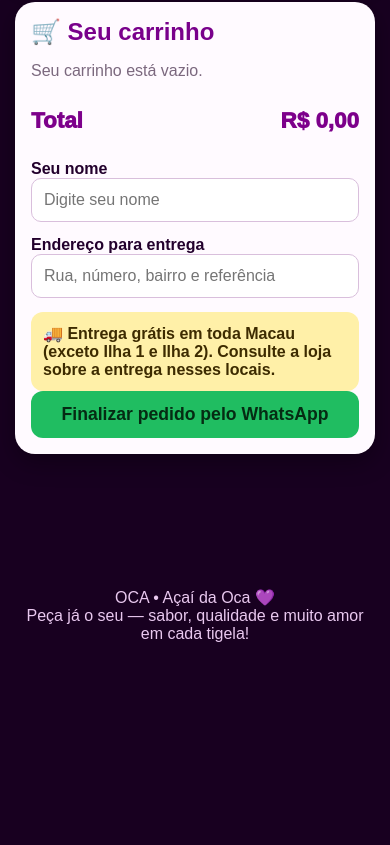
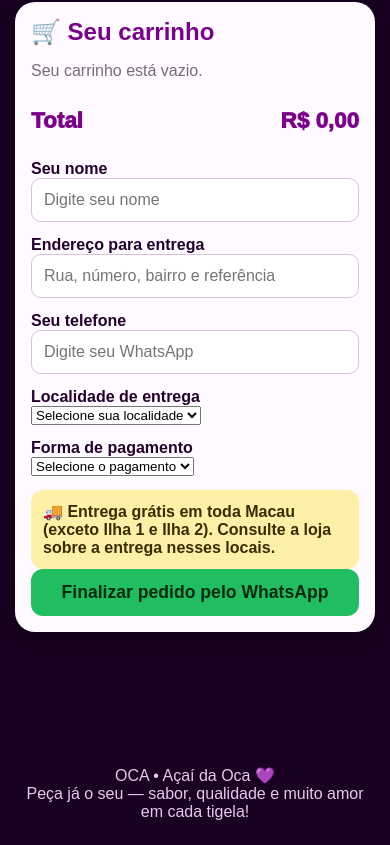
Before and after one commit to OCAAcai/oca-acai-da-oca, a plain HTML site: page index.html in a window 390 px wide. Shown: the part 2233-3078 px from the top of the page. Before the commit the page ends 2900 px from the top, so only its background shows below. Drawn offline with nearby package versions, Linux system fonts and the light colour scheme.

Commit message:
Add phone and delivery options to the order form

```diff
--- a/index.html
+++ b/index.html
@@ -119,6 +119,30 @@ footer{text-align:center;padding:24px;color:#e9c8ef}.floating{position:fixed;bot
     <div class="total"><span>Total</span><span id="total">R$ 0,00</span></div>
     <div class="group"><label for="customer"><strong>Seu nome</strong></label><input id="customer" type="text" placeholder="Digite seu nome"></div>
     <div class="group"><label for="address"><strong>Endereço para entrega</strong></label><input id="address" type="text" placeholder="Rua, número, bairro e referência"></div>
+    <div class="group">
+  <label for="customerPhone"><strong>Seu telefone</strong></label>
+  <input id="customerPhone" type="tel" placeholder="Digite seu WhatsApp" required>
+</div>
+
+<div class="group">
+  <label for="deliveryArea"><strong>Localidade de entrega</strong></label>
+  <select id="deliveryArea" required>
+    <option value="">Selecione sua localidade</option>
+    <option value="Macau">Macau — Grátis</option>
+    <option value="Ilha 1">Ilha 1 — R$ 3,00</option>
+    <option value="Ilha 2">Ilha 2 — R$ 7,00</option>
+  </select>
+</div>
+
+<div class="group">
+  <label for="paymentMethod"><strong>Forma de pagamento</strong></label>
+  <select id="paymentMethod" required>
+    <option value="">Selecione o pagamento</option>
+    <option value="Pix">Pix</option>
+    <option value="Dinheiro">Dinheiro</option>
+    <option value="Cartão">Cartão</option>
+  </select>
+</div>
     <div class="delivery">🚚 Entrega grátis em toda Macau (exceto Ilha 1 e Ilha 2). Consulte a loja sobre a entrega nesses locais.</div>
     <button class="send" id="send">Finalizar pedido pelo WhatsApp</button>
   </section>
```
